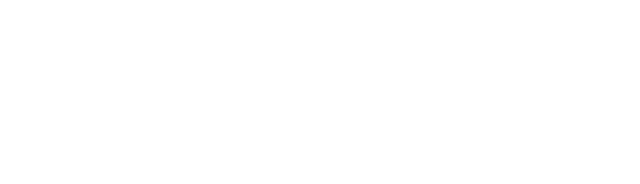
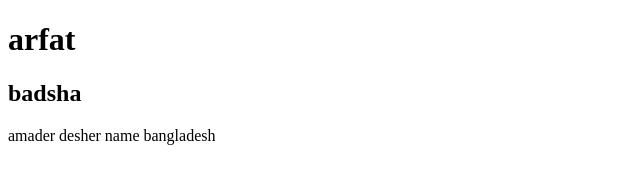
Before and after one commit to arfathusain/my-frist-project, a plain HTML site: page index.html in a window 1280 px wide. Shown: the whole page, without its empty margins (0-640 px from the left). Drawn offline with Linux system fonts and the light colour scheme.

Commit message:
added me

```diff
--- a/index.html
+++ b/index.html
@@ -7,6 +7,8 @@
     <title>my-frist-project</title>
 </head>
 <body>
-
+    <h1>arfat</h1>
+    <h2>badsha</h2>
+    <p>amader desher name bangladesh</p>
 </body>
 </html>
```
